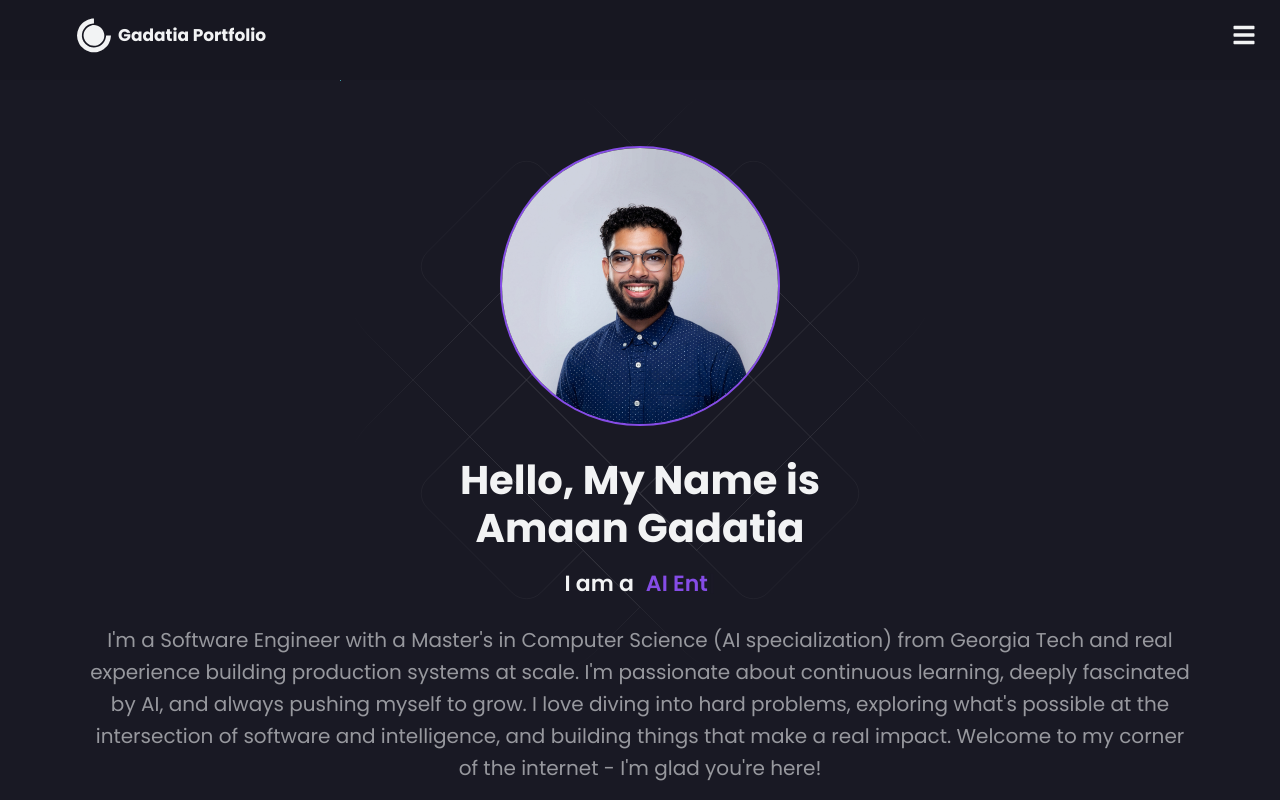
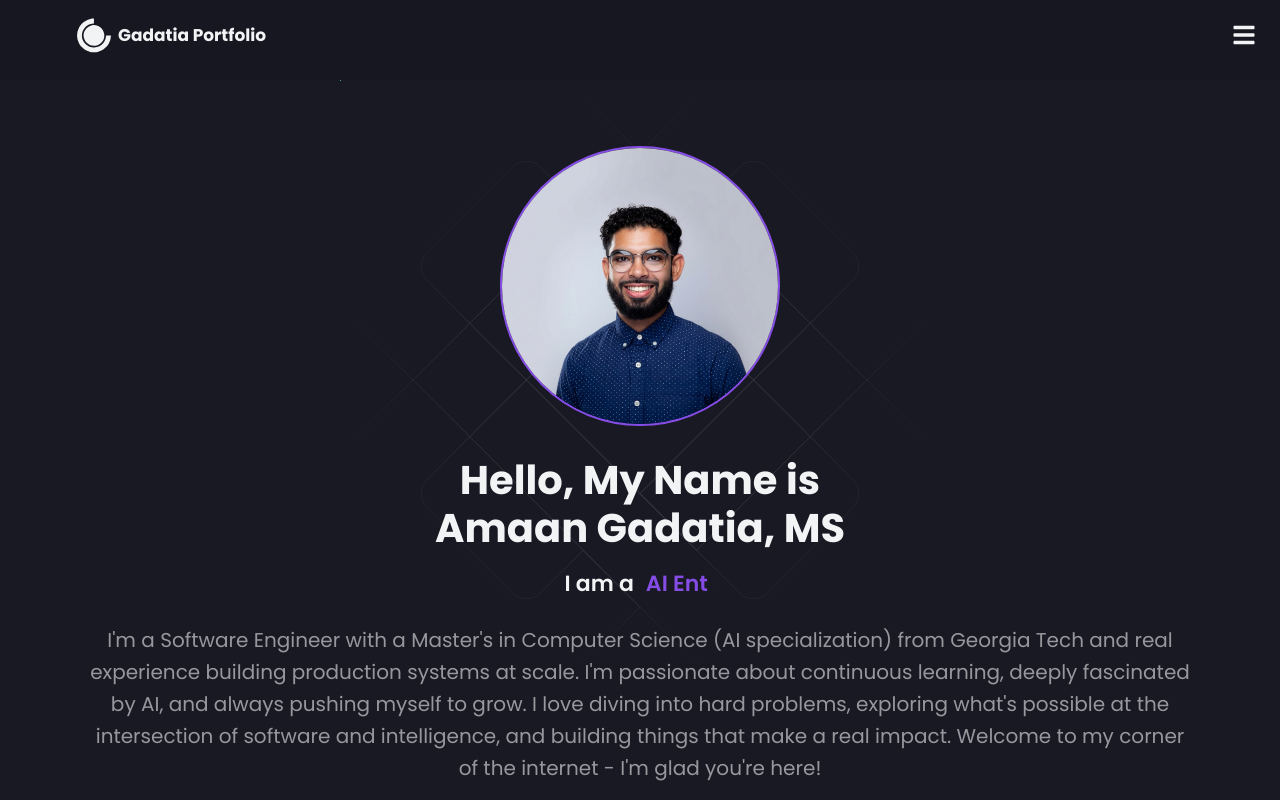
Before and after one commit to gadatiaamaan/Amaan-Gadatia-Portfolio, a React (Create React App) app: page / in a window 1280 px wide. Shown: the top 800 px of the page. Built offline with nearby package versions, Linux system fonts and the light colour scheme.

Commit message:
resume updates 2026

```diff
--- a/src/data/constants.js
+++ b/src/data/constants.js
@@ -2,7 +2,7 @@ import porfolioIMG from "../images/portfolio.png";
 
 // Bio information for the personal portfolio website
 export const Bio = {
-  name: "Amaan Gadatia",
+  name: "Amaan Gadatia, MS",
   roles: [
     "Software Engineer",
     "AI Enthusiast",
@@ -15,7 +15,7 @@ export const Bio = {
   description:
     "I'm a Software Engineer with a Master's in Computer Science (AI specialization) from Georgia Tech and real experience building production systems at scale. I'm passionate about continuous learning, deeply fascinated by AI, and always pushing myself to grow. I love diving into hard problems, exploring what's possible at the intersection of software and intelligence, and building things that make a real impact. Welcome to my corner of the internet - I'm glad you're here!",
     resume:
-    "https://drive.google.com/file/d/1hKxTOVLKqtKBdgDyVF3XiYfTilbj_hfZ/view?usp=sharing",
+    "https://drive.google.com/file/d/1WKk9xCrQjaxYE3XnXofilnWZZN-09lp8/view?usp=drive_link",
   linkedin: "https://www.linkedin.com/in/amaangadatia/",
 };
 
@@ -346,7 +346,7 @@ export const experiences = [
     img: "https://media.licdn.com/dms/image/v2/C560BAQFvtxd993albg/company-logo_100_100/company-logo_100_100/0/1663517888872?e=1783555200&v=beta&t=ArXhxt_p746MwbqI2y6JvqT4OKP1dq8bVRoZmrKLgb8",
     role: "Software Engineer & Client Specialist",
     company: "Abraham Technologies LLC",
-    date: "Sept 2023 - Dec 2025",
+    date: "Dec 2023 - Dec 2025",
     desc: "As an early and core member of a lean startup, wore many hats to drive the company forward - spanning software engineering, client relations, and business development. Collaborated directly with clients and senior engineers to translate project requirements into clean, reliable solutions built with React.js, JavaScript, Java, and SQL. Served as a key bridge between technical and client-facing teams, ensuring seamless project handoffs and high satisfaction. Contributed to both front-end and back-end development, integrated APIs and web services, and upheld rigorous testing and debugging standards. Beyond engineering, played an active role in recruiting new clients and expanding the company's footprint - taking ownership in ways that went well beyond a traditional engineering role.",
     skills: [
       "React.js",
```
